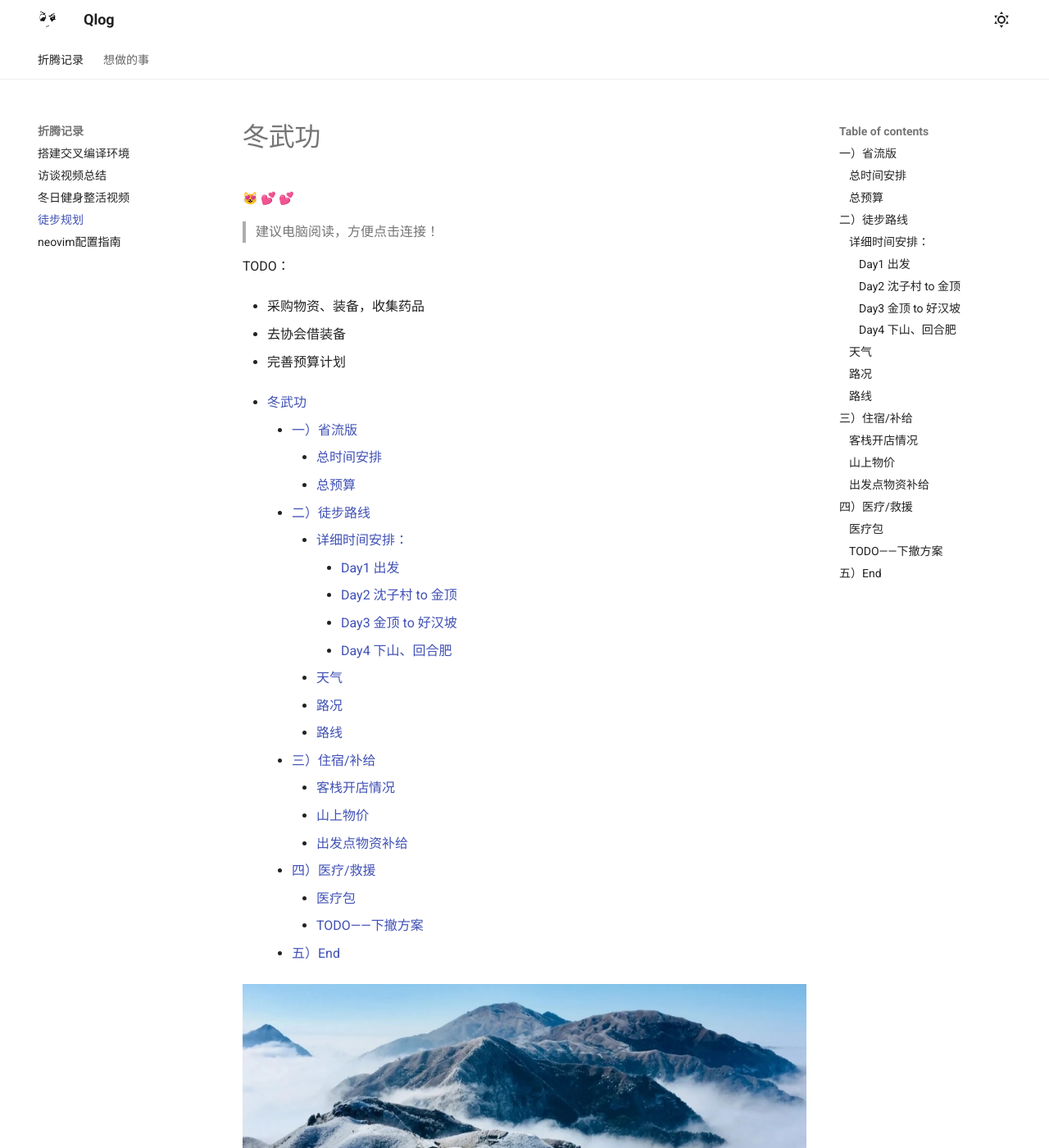
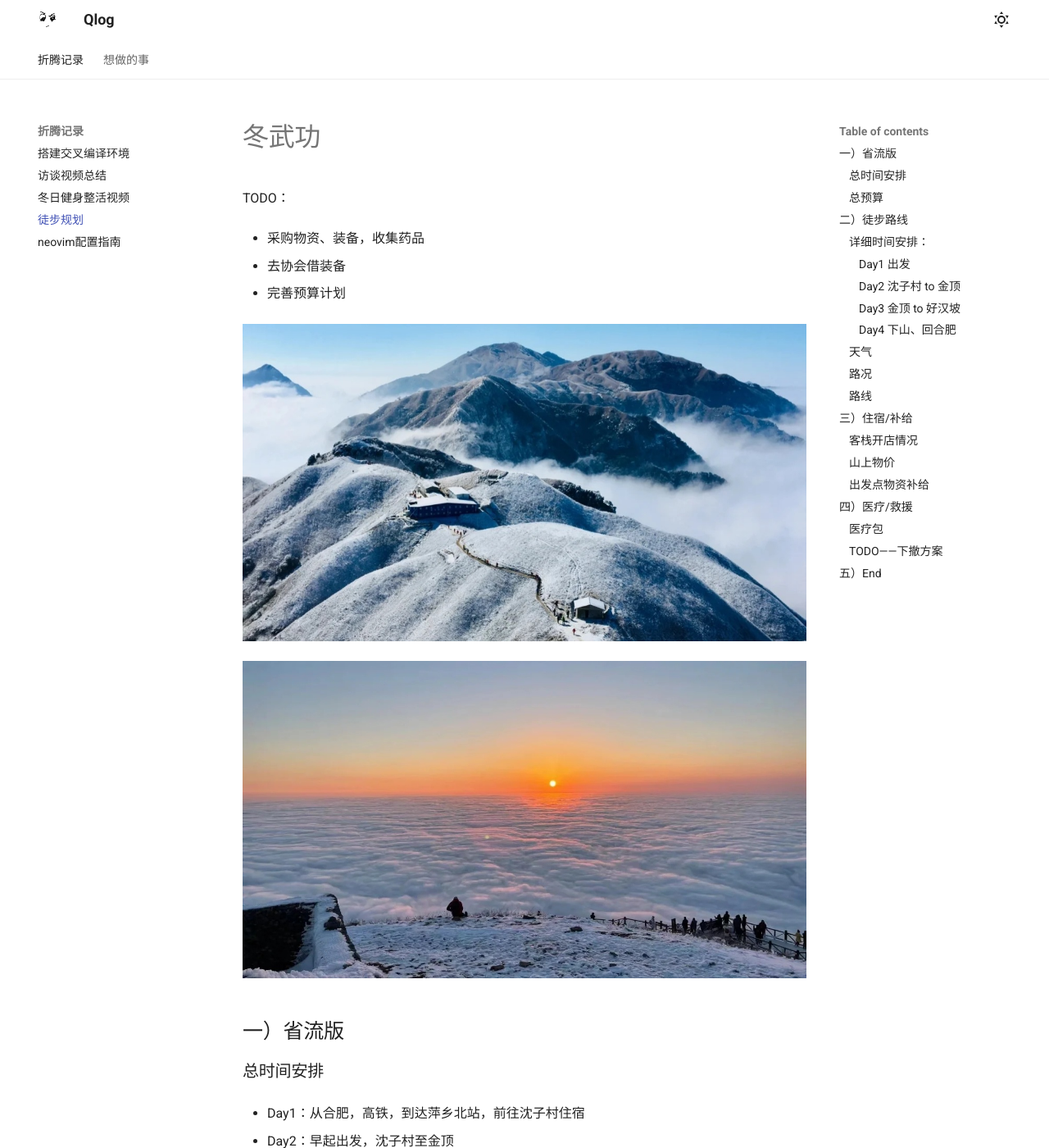
Before and after one commit to lixiaoqi-LXQ/lixiaoqi-LXQ.github.io, an MkDocs documentation site: the page built from docs/outdoor/outline.md, in a window 1280 px wide and 1400 px high. Shown: the whole window at 82% size. Built offline with MkDocs 1.6.1 and Material for MkDocs 9.7.7, drawn with Linux system fonts in a browser that asks for light colours; emoji names are drawn with the system emoji font.

Commit message:
modify wugong mountain

```diff
--- a/docs/outdoor/outline.md
+++ b/docs/outdoor/outline.md
@@ -1,8 +1,6 @@
 # 冬武功
 
-:heart_eyes_cat: :two_hearts: :two_hearts:
-
-> 建议电脑阅读，方便点击连接！
+>
 
 TODO：
 
```
Also changed, not shown: other parts of docs/outdoor/outline.md (+0 -2 lines), docs/outdoor/refs.md (line endings or trailing spaces).
